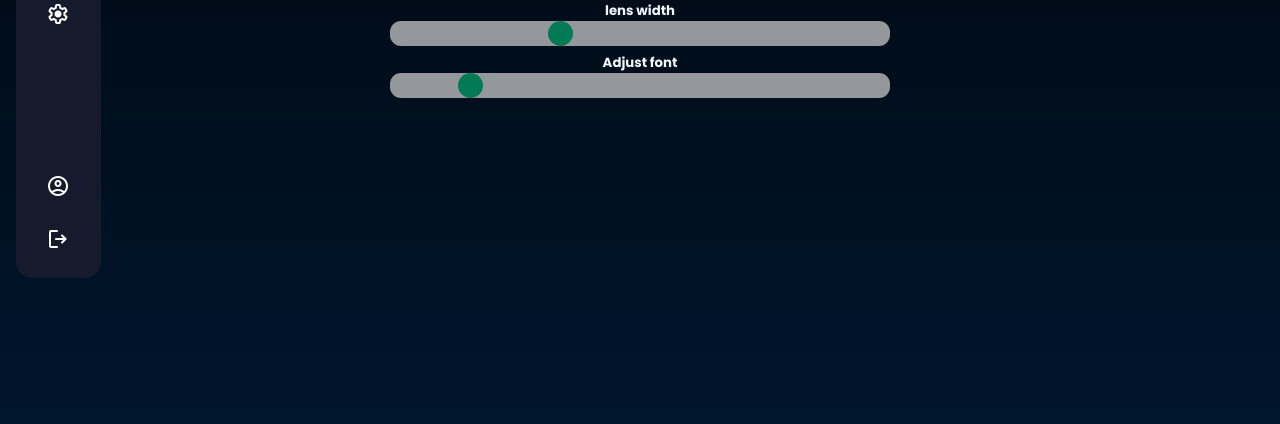
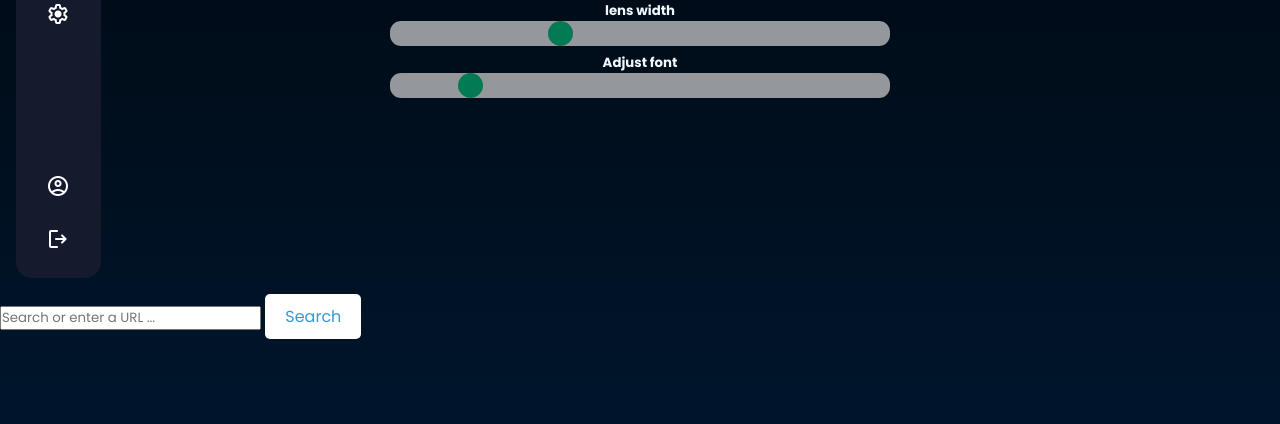
Before and after one commit to AYUSHKHAIRE/web-view, a Django app: template accessweb/templates/browse/main.html in a window 1280 px wide. Shown: the part 506-930 px from the top of the page. Run offline with Django 5.2, Linux system fonts and the light colour scheme; the template is opened without the code that fills it, so the values that code supplies are empty; parts of the project's set-up code (start-up, migrations or seed data) failed here and were passed over.

Commit message:
adding search functionality

```diff
--- a/accessweb/templates/browse/main.html
+++ b/accessweb/templates/browse/main.html
@@ -53,6 +53,10 @@
     </div>
   </div>
 </div>
+<div class="searchbar">
+  <input type="search" name="search" id="search" class="search" placeholder="Search or enter a URL ...">
+  <button id="search_btn" class="searchbtn">Search</button>
+</div>
 <div class="imagecon" id="imagecon">
   <div class = "img-container">
     <img
```
